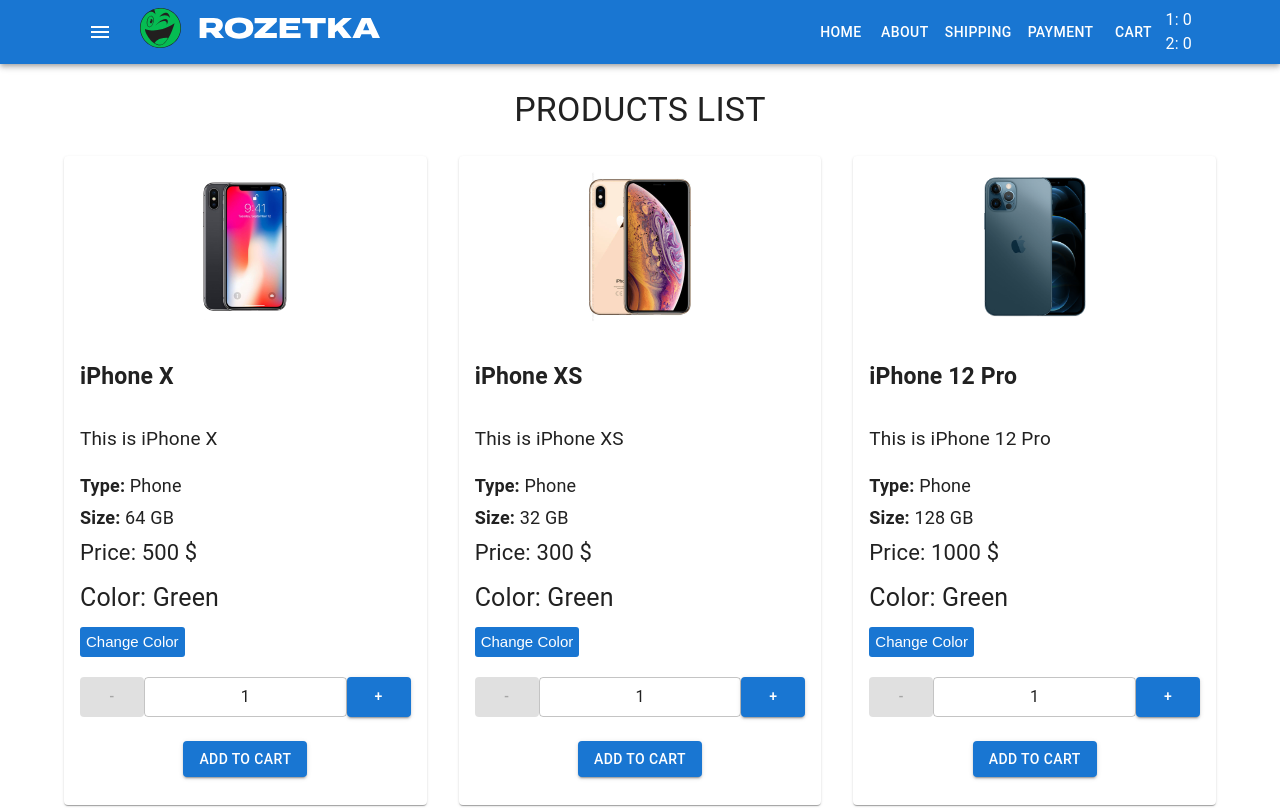
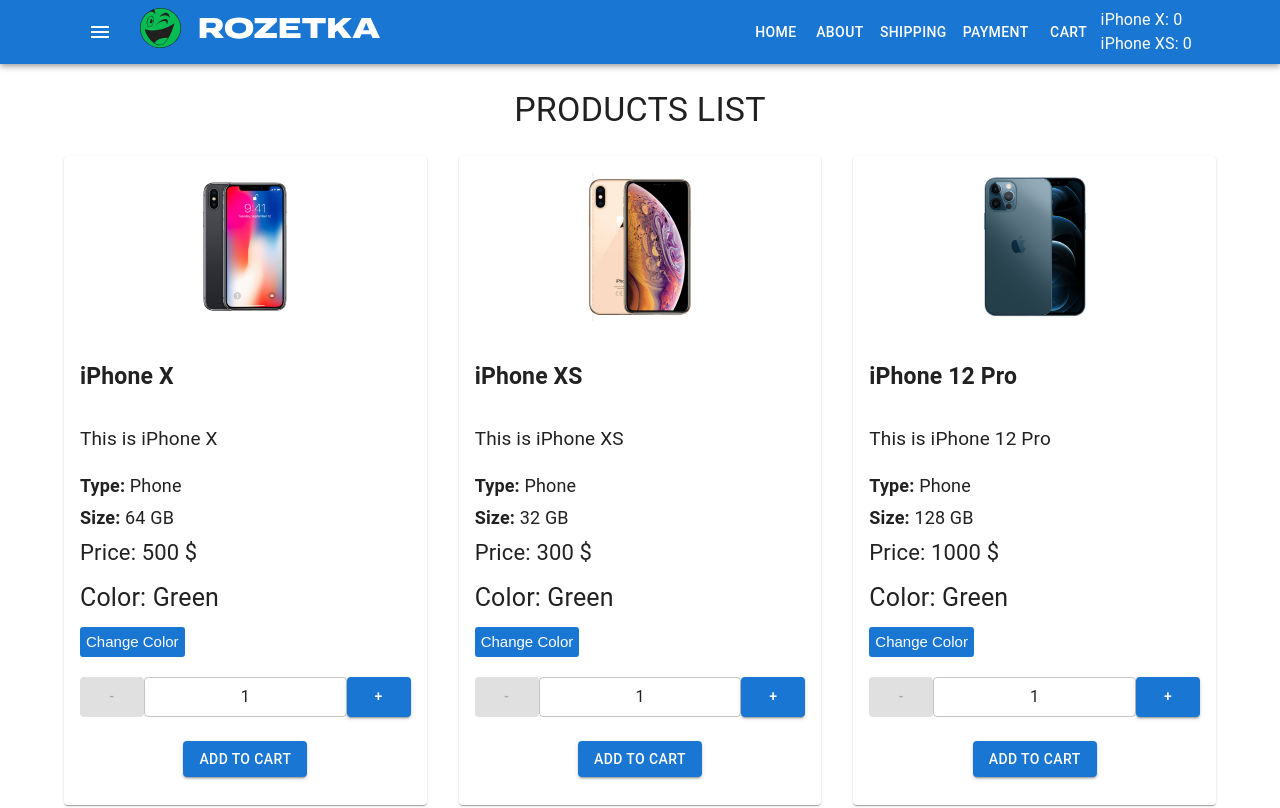
Before and after one commit to LevVaschenko/fake-shop, a React (Create React App) app: page / in a window 1280 px wide. Shown: the top 808 px of the page. Built offline with nearby package versions, Linux system fonts and the light colour scheme.

Commit message:
method to add items to cart rewritten through the reduce method

```diff
--- a/src/components/Cart/CartHeader.tsx
+++ b/src/components/Cart/CartHeader.tsx
@@ -1,18 +1,25 @@
 import React from 'react'
 import { keys } from 'lodash'
+import productsArray, {
+    getProductsObject, Product,
+} from 'components/Products/productsArray'
 
 type Props = {
     productsInCart: {
         [id: number]: number
     }
+    productsObject?: {
+        [key:number]: Product
+    }
 }
 
-const CartHeader = ({ productsInCart }: Props) => {
+const CartHeader = ({productsInCart, productsObject = getProductsObject(productsArray)}: Props) => {
     return (
         <div>
             {keys(productsInCart).map((productId) => (
                 <div key={productId}>
-                    {productId}: {productsInCart[parseInt(productId)]}
+                    {productsObject[parseInt(productId)].name}:{' '}
+                    {productsInCart[parseInt(productId)]}
                 </div>
             ))}
         </div>
--- a/src/components/Products/productsArray.ts
+++ b/src/components/Products/productsArray.ts
@@ -1,4 +1,4 @@
-type Product = {
+export type Product = {
     id: number
     name: string
     description: string
@@ -66,4 +66,9 @@
     }
 ]
 
+export const getProductsObject = (array:Product[]) => array.reduce((object, product) => ({
+    ...object,
+    [product.id]: product
+}), {})
+
 export default productsArray
```
